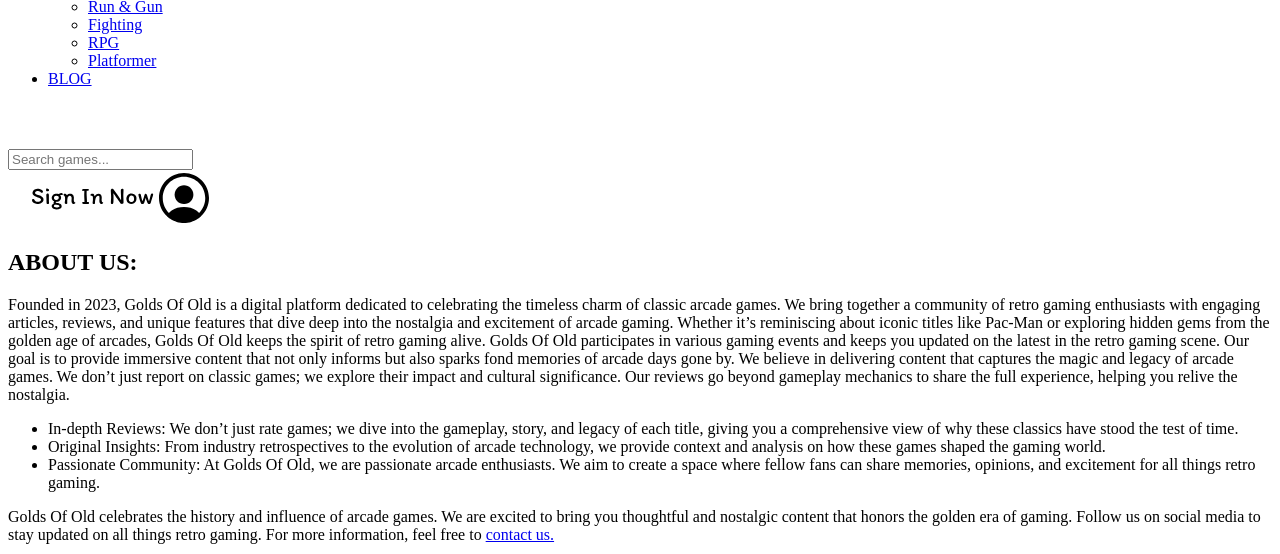
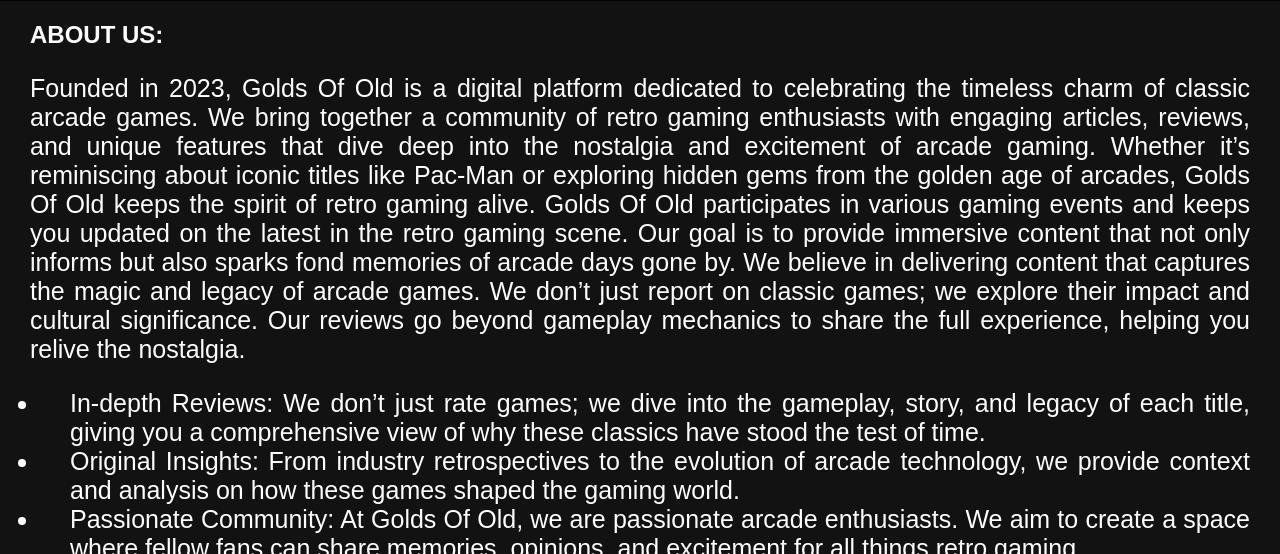
Before and after one commit to LexisSkee/Golds-Of-Old-Website, a plain HTML site: page pages/About.html in a window 1280 px wide. Shown: the part 204-758 px from the top of the page. Drawn offline with Linux system fonts and the light colour scheme; the site is published under a folder, as on GitHub Pages, so addresses that start at the root find nothing.

Commit message:
Uploading About changes

```diff
--- a/pages/About.html
+++ b/pages/About.html
@@ -4,7 +4,7 @@
     <meta charset="UTF-8">
     <meta name="viewport" content="width=device-width, initial-scale=1.0">
     <title>G.O.O - Arcade Games</title>
-    <link rel="stylesheet" href="/styles/About.css">
+    <link rel="stylesheet" href="../styles/About.css">
 </head>
 <body>
     <header class="Head">
```
